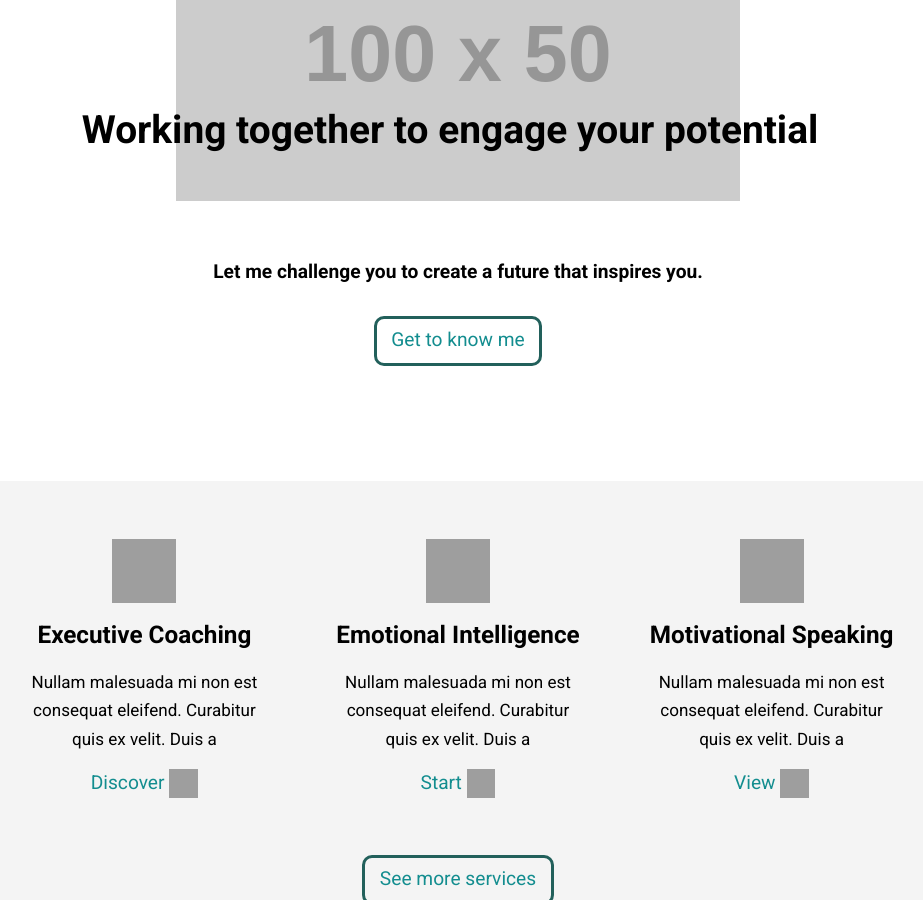
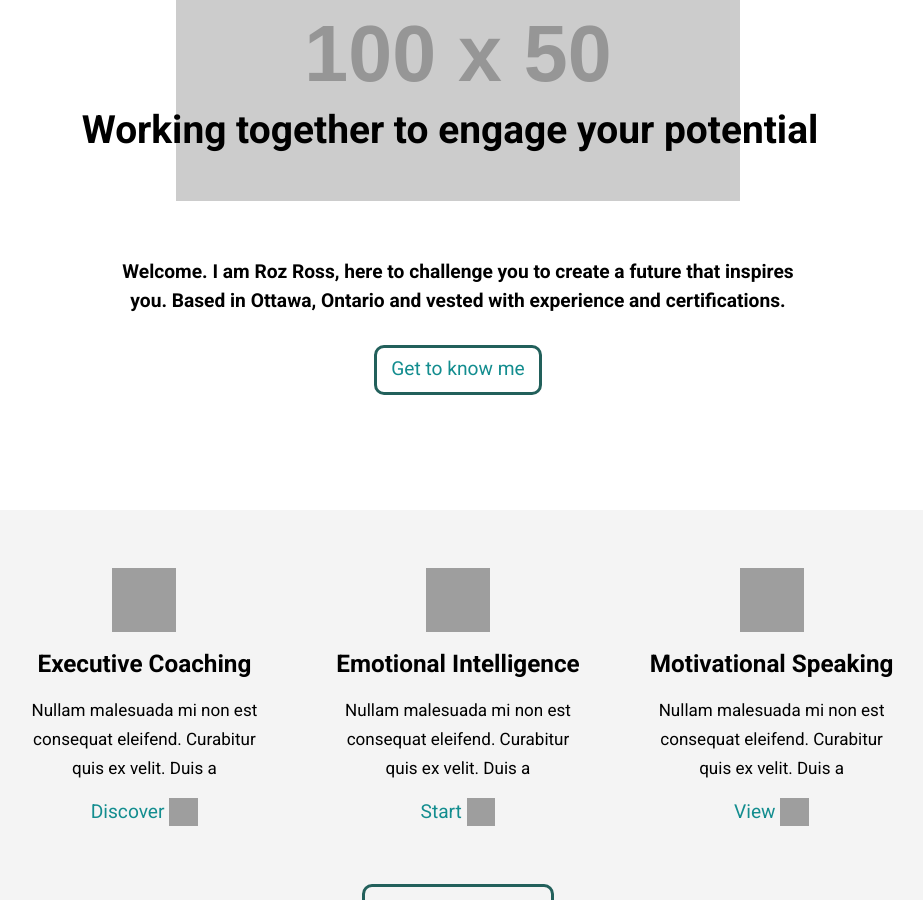
Before and after one commit to AlexSpagnuolo/rozross, a Jekyll site: the page built from index.html, in a window 1280 px wide and 900 px high, scrolled down 303 px, cut to the strip 0-900 px from the top of the window. Shown: the whole strip, without its empty margins (182-1105 px from the left). Built offline with Jekyll 4.4.1, drawn with Linux system fonts in a browser that asks for light colours; grey boxes are pictures that could not be loaded.

Commit message:
Update intro and client reviews

```diff
--- a/index.html
+++ b/index.html
@@ -5,7 +5,7 @@
 description: Roz Ross Executive Coaching
 
 hook: Working together to engage your potential
-intro: Let me challenge you to create a future that inspires you.
+intro: Welcome. I am Roz Ross, here to challenge you to create a future that inspires you. Based in Ottawa, Ontario and vested with experience and certifications.
 
 blog-1-image: https://via.placeholder.com/100x50
 blog-1-title: Blog post 1
@@ -157,17 +157,17 @@
   </div>
 </section>
 
-<section class="text-center dark-bg-gradient pad-t-2 pad-b-2">
+<section class="dark-bg-gradient pad-t-2 pad-b-2">
   <div class="max-length gutter pad-t-2 pad-b-2">
-    <div class="push-2">
+    <div class="push-2 text-center">
       <i class="icon i-64">
         <img class="img-flex" src="{{site.baseurl}}/images/icons/testimonials.svg/">
       </i>
     </div>
 
-    <div class="max-length">
-      <p class="push italic"><span class="hang-punc exa bold">“</span>{{page.client-testimonial}}"</p>
-      <p class="push-0">–{{page.client-name}}</p>
+    <div class="max-length text-shadow">
+      <p class="push italic"><span class="hang-punc exa bold coral">“</span>{{page.client-testimonial}}"</p>
+      <p class="push-0 italic"><span class="hang-punc">–</span>{{page.client-name}}</p>
     </div>
   </div>
 </section>
```
